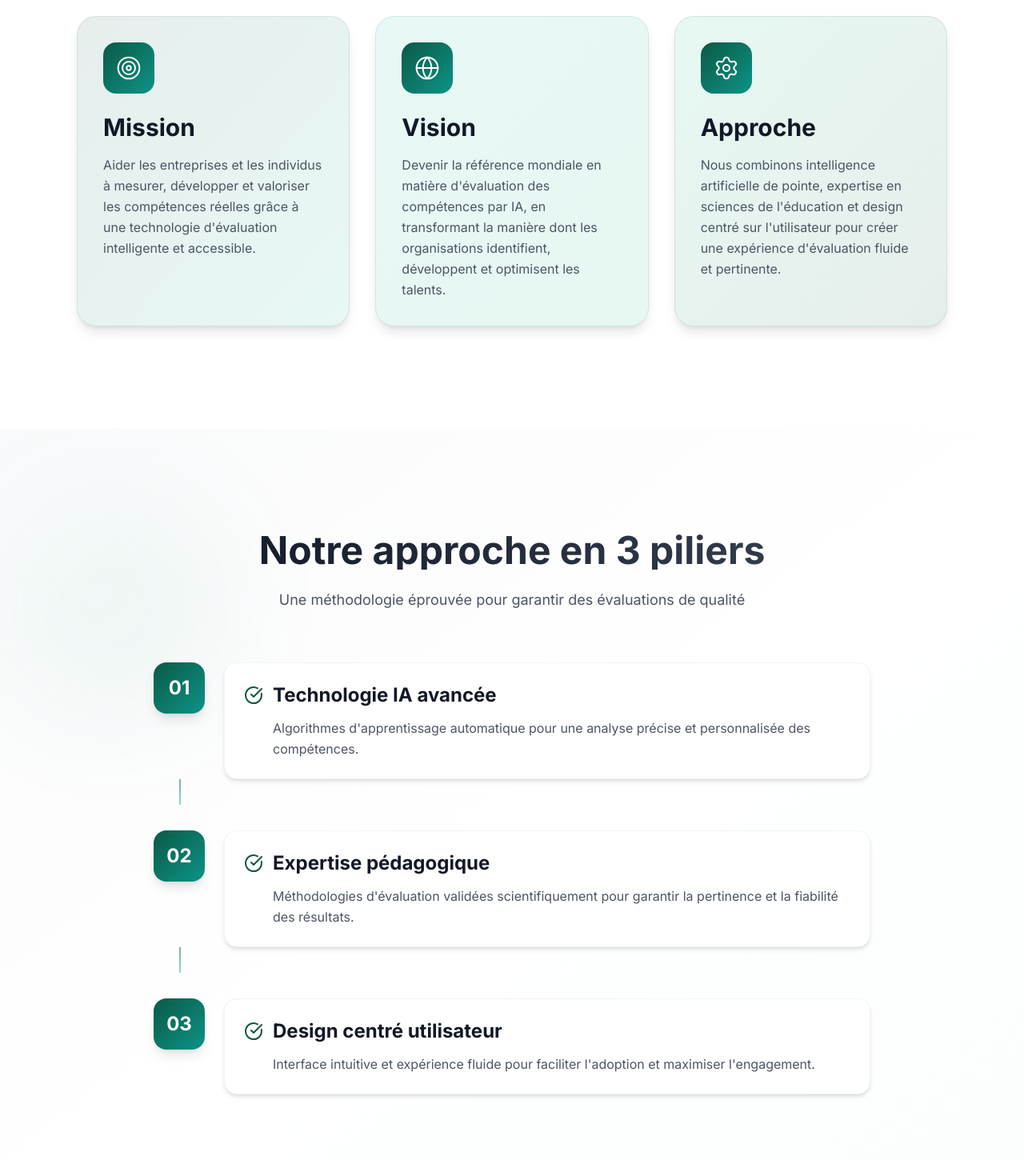
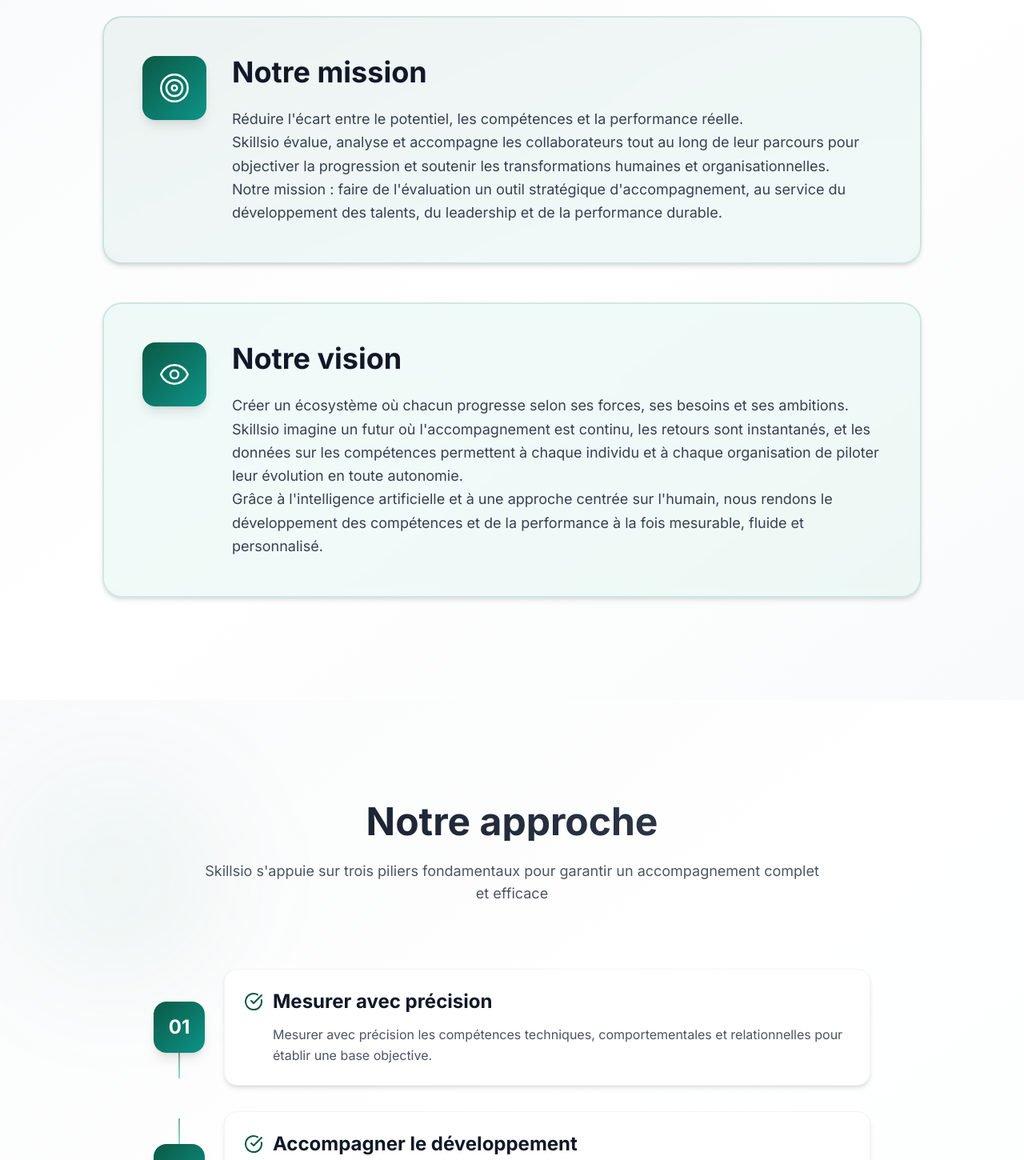
Before and after one commit to IdeaCraftersHQ/skillsio-landing-page, a React (Vite) app: page /a-propos in a window 1280 px wide. Shown: the part 700-2150 px from the top of the page at 80% size. Built offline with nearby package versions, Linux system fonts and the light colour scheme.

Commit message:
ui fixes

```diff
--- a/src/components/FeaturesSection.tsx
+++ b/src/components/FeaturesSection.tsx
@@ -1,8 +1,8 @@
 import { motion } from 'framer-motion'
 import { useInView } from 'framer-motion'
 import { useRef, useContext } from 'react'
-import { Brain, Users, Shield, TrendingUp, CheckCircle } from 'lucide-react'
-import assessmentImage from '../assest/assessment.webp'
+import { FlaskConical, Users, Lock, TrendingUp, CheckCircle, Brain } from 'lucide-react'
+import assessmentImage from '../assest/assessment.png'
 import WaveDivider from './WaveDivider'
 import { WishlistModalContext } from '../App'
 
@@ -13,28 +13,34 @@
 
   const features = [
     {
-      icon: Brain,
-      title: "Évaluation des compétences par IA",
-      description: "Analysez les réponses, identifiez les écarts et recevez des rapports détaillés avec des recommandations personnalisées.",
+      icon: FlaskConical,
+      title: "Évaluation des compétences",
+      description: "Analysez les réponses, identifiez les écarts et recevez des rapports personnalisés avec plans d'action individuels.",
       gradient: "from-primary/10 to-teal-500/10"
     },
     {
       icon: Users,
       title: "Gestion RH simplifiée",
-      description: "Utilisez une bibliothèque de tests prêts à l'emploi, invitez vos équipes facilement et suivez leurs résultats en temps réel.",
+      description: "Accédez à une bibliothèque de tests prêts à l'emploi, invitez vos équipes et suivez leurs performances en temps réel.",
       gradient: "from-emerald-500/10 to-primary/10"
     },
     {
-      icon: Shield,
+      icon: Lock,
       title: "Expérience fluide et sécurisée",
-      description: "Proposez un environnement d'évaluation clair, chronométré et protégé, avec sauvegarde automatique et suivi des progrès.",
+      description: "Offrez un environnement clair, chronométré et protégé, avec sauvegarde automatique et suivi des progrès.",
       gradient: "from-teal-500/10 to-cyan-500/10"
     },
     {
       icon: TrendingUp,
       title: "Suivi post-formation",
-      description: "Comparez les scores avant/après formation pour mesurer l'impact et renforcer le développement des talents.",
+      description: "Mesurez l'impact des formations grâce à la comparaison des scores avant/après et ajustez les parcours selon les résultats.",
       gradient: "from-cyan-500/10 to-primary/10"
+    },
+    {
+      icon: Brain,
+      title: "Follow-up intelligent",
+      description: "Automatisez les relances, feedbacks et micro-évaluations pour un apprentissage continu et un engagement durable.",
+      gradient: "from-primary/10 to-emerald-500/10"
     }
   ]
 
--- a/src/pages/APropos.tsx
+++ b/src/pages/APropos.tsx
@@ -1,7 +1,7 @@
 import { motion } from 'framer-motion'
 import { useInView } from 'framer-motion'
 import { useRef } from 'react'
-import { Target, Globe, Settings, CheckCircle } from 'lucide-react'
+import { Target, Eye, CheckCircle } from 'lucide-react'
 import WaitingListSection from '../components/WaitingListSection'
 
 const APropos = () => {
@@ -17,39 +17,33 @@
   const pillars = [
     {
       icon: Target,
-      title: "Mission",
-      description: "Aider les entreprises et les individus à mesurer, développer et valoriser les compétences réelles grâce à une technologie d'évaluation intelligente et accessible.",
+      title: "Notre mission",
+      description: "Réduire l'écart entre le potentiel, les compétences et la performance réelle.\nSkillsio évalue, analyse et accompagne les collaborateurs tout au long de leur parcours pour objectiver la progression et soutenir les transformations humaines et organisationnelles.\nNotre mission : faire de l'évaluation un outil stratégique d'accompagnement, au service du développement des talents, du leadership et de la performance durable.",
       gradient: "from-primary/10 to-teal-500/10"
     },
     {
-      icon: Globe,
-      title: "Vision",
-      description: "Devenir la référence mondiale en matière d'évaluation des compétences par IA, en transformant la manière dont les organisations identifient, développent et optimisent les talents.",
+      icon: Eye,
+      title: "Notre vision",
+      description: "Créer un écosystème où chacun progresse selon ses forces, ses besoins et ses ambitions. Skillsio imagine un futur où l'accompagnement est continu, les retours sont instantanés, et les données sur les compétences permettent à chaque individu et à chaque organisation de piloter leur évolution en toute autonomie.\nGrâce à l'intelligence artificielle et à une approche centrée sur l'humain, nous rendons le développement des compétences et de la performance à la fois mesurable, fluide et personnalisé.",
       gradient: "from-teal-500/10 to-emerald-500/10"
-    },
-    {
-      icon: Settings,
-      title: "Approche",
-      description: "Nous combinons intelligence artificielle de pointe, expertise en sciences de l'éducation et design centré sur l'utilisateur pour créer une expérience d'évaluation fluide et pertinente.",
-      gradient: "from-emerald-500/10 to-primary/10"
     }
   ]
 
   const approachPillars = [
     {
       number: "01",
-      title: "Technologie IA avancée",
-      description: "Algorithmes d'apprentissage automatique pour une analyse précise et personnalisée des compétences."
+      title: "Mesurer avec précision",
+      description: "Mesurer avec précision les compétences techniques, comportementales et relationnelles pour établir une base objective."
     },
     {
       number: "02",
-      title: "Expertise pédagogique",
-      description: "Méthodologies d'évaluation validées scientifiquement pour garantir la pertinence et la fiabilité des résultats."
+      title: "Accompagner le développement",
+      description: "Accompagner le développement des individus et des équipes grâce à des feedbacks ciblés, des recommandations dynamiques et un suivi continu (Follow-Up intelligent)."
     },
     {
       number: "03",
-      title: "Design centré utilisateur",
-      description: "Interface intuitive et expérience fluide pour faciliter l'adoption et maximiser l'engagement."
+      title: "Évaluer les progrès",
+      description: "Évaluer les progrès dans le temps pour démontrer l'impact réel de l'accompagnement sur la performance, la motivation et la transformation organisationnelle."
     }
   ]
 
@@ -104,31 +98,43 @@
         </div>
       </section>
 
-      {/* Mission, Vision, Approach Cards */}
-      <section className="relative py-20 md:py-32 bg-white overflow-hidden">
+      {/* Mission, Vision Cards */}
+      <section className="relative py-20 md:py-32 bg-gradient-to-br from-gray-50 via-white to-gray-50 overflow-hidden">
         <div className="container mx-auto px-6 md:px-12 lg:px-24 relative z-10">
-          <div className="grid md:grid-cols-3 gap-8" ref={pillarsRef}>
+          <div className="max-w-5xl mx-auto space-y-12" ref={pillarsRef}>
             {pillars.map((pillar, index) => {
               const Icon = pillar.icon
               return (
                 <motion.div
                   key={index}
                   className="group"
-                  initial={{ opacity: 0, y: 50, scale: 0.9 }}
-                  animate={pillarsInView ? { opacity: 1, y: 0, scale: 1 } : {}}
-                  transition={{ delay: index * 0.2, duration: 0.6 }}
-                  whileHover={{ y: -8, transition: { duration: 0.3 } }}
+                  initial={{ opacity: 0, y: 30 }}
+                  animate={pillarsInView ? { opacity: 1, y: 0 } : {}}
+                  transition={{ delay: index * 0.2, duration: 0.7 }}
                 >
-                  <div className={`bg-gradient-to-br ${pillar.gradient} rounded-3xl p-8 shadow-lg hover:shadow-2xl transition-all duration-300 h-full border border-primary/10`}>
-                    <div className="w-16 h-16 bg-gradient-to-br from-primary to-teal-600 rounded-2xl flex items-center justify-center mb-6 group-hover:scale-110 transition-transform duration-300">
-                      <Icon className="w-8 h-8 text-white" strokeWidth={1.5} />
+                  <div className={`relative bg-gradient-to-br ${pillar.gradient} rounded-3xl p-8 md:p-12 border-2 border-primary/10 hover:border-primary/30 transition-all duration-300 overflow-hidden shadow-md hover:shadow-xl`}>
+                    {/* Subtle overlay for depth */}
+                    <div className="absolute inset-0 bg-white/40 backdrop-blur-sm"></div>
+
+                    {/* Content */}
+                    <div className="relative z-10 flex flex-col md:flex-row gap-6 md:gap-8 items-start">
+                      {/* Icon */}
+                      <div className="flex-shrink-0">
+                        <div className="w-20 h-20 bg-gradient-to-br from-primary to-teal-600 rounded-2xl flex items-center justify-center shadow-lg group-hover:scale-110 group-hover:rotate-3 transition-all duration-300">
+                          <Icon className="w-10 h-10 text-white" strokeWidth={1.5} />
                         </div>
-                    <h3 className="text-2xl md:text-3xl font-bold text-gray-900 mb-4 group-hover:text-primary transition-colors duration-300">
+                      </div>
+
+                      {/* Text content */}
+                      <div className="flex-1">
+                        <h3 className="text-3xl md:text-4xl font-bold text-gray-900 mb-6">
                           {pillar.title}
                         </h3>
-                    <p className="text-gray-600 leading-relaxed">
+                        <p className="text-lg text-gray-700 leading-relaxed whitespace-pre-line">
                           {pillar.description}
                         </p>
+                      </div>
+                    </div>
                   </div>
                 </motion.div>
               )
@@ -151,32 +157,42 @@
           >
             <div className="text-center mb-16">
               <h2 className="text-3xl md:text-4xl lg:text-5xl font-bold bg-gradient-to-r from-gray-900 to-gray-700 bg-clip-text text-transparent mb-6">
-                Notre approche en 3 piliers
+                Notre approche
               </h2>
-              <p className="text-lg text-gray-600">
-                Une méthodologie éprouvée pour garantir des évaluations de qualité
+              <p className="text-lg text-gray-600 max-w-3xl mx-auto">
+                Skillsio s'appuie sur trois piliers fondamentaux pour garantir un accompagnement complet et efficace
               </p>
             </div>
 
-            <div className="space-y-8">
+            <div className="space-y-0">
               {approachPillars.map((pillar, index) => (
                 <motion.div
                   key={index}
-                  className="relative"
+                  className="relative flex gap-6 items-center group"
                   initial={{ opacity: 0, x: -50 }}
                   animate={approachInView ? { opacity: 1, x: 0 } : {}}
                   transition={{ delay: index * 0.2, duration: 0.6 }}
                 >
-                  <div className="flex gap-6 items-start group">
+                  {/* Number badge with connector */}
+                  <div className="flex-shrink-0 relative flex flex-col items-center">
+                    {/* Connector line above (except for first item) */}
+                    {index > 0 && (
+                      <div className="absolute bottom-full w-0.5 h-8 bg-gradient-to-b from-primary/50 to-teal-500/50 mb-0"></div>
+                    )}
+
                     {/* Number badge */}
-                    <div className="flex-shrink-0">
-                      <div className="w-16 h-16 bg-gradient-to-br from-primary to-teal-600 rounded-2xl flex items-center justify-center shadow-lg group-hover:scale-110 transition-transform duration-300">
+                    <div className="w-16 h-16 bg-gradient-to-br from-primary to-teal-600 rounded-2xl flex items-center justify-center shadow-lg group-hover:scale-110 transition-transform duration-300 relative z-10">
                       <span className="text-2xl font-bold text-white">{pillar.number}</span>
                     </div>
+
+                    {/* Connector line below (except for last item) */}
+                    {index < approachPillars.length - 1 && (
+                      <div className="absolute top-full w-0.5 h-8 bg-gradient-to-b from-primary/50 to-teal-500/50 mt-0"></div>
+                    )}
                   </div>
 
                   {/* Content */}
-                    <div className="flex-1 bg-white rounded-2xl p-6 shadow-md hover:shadow-xl transition-shadow duration-300 border border-gray-100">
+                  <div className="flex-1 bg-white rounded-2xl p-6 shadow-md hover:shadow-xl transition-shadow duration-300 border border-gray-100 my-4">
                     <div className="flex items-start gap-3 mb-3">
                       <CheckCircle className="w-6 h-6 text-primary flex-shrink-0 mt-1" strokeWidth={2} />
                       <h3 className="text-xl md:text-2xl font-bold text-gray-900 group-hover:text-primary transition-colors duration-300">
@@ -187,12 +203,6 @@
                       {pillar.description}
                     </p>
                   </div>
-                  </div>
-
-                  {/* Connector line */}
-                  {index < approachPillars.length - 1 && (
-                    <div className="ml-8 h-8 w-0.5 bg-gradient-to-b from-primary/50 to-teal-500/50"></div>
-                  )}
                 </motion.div>
               ))}
             </div>
--- a/src/pages/Produit.tsx
+++ b/src/pages/Produit.tsx
@@ -1,7 +1,7 @@
 import { motion } from 'framer-motion'
 import { useInView } from 'framer-motion'
 import { useRef, useContext } from 'react'
-import { Brain, LayoutDashboard, Users, BarChart3, CheckCircle, Sparkles } from 'lucide-react'
+import { FlaskConical, LayoutDashboard, Lock, BarChart3, CheckCircle, Sparkles, Brain } from 'lucide-react'
 import WaitingListSection from '../components/WaitingListSection'
 import { WishlistModalContext } from '../App'
 
@@ -12,43 +12,53 @@
 
   const mainFeatures = [
     {
-      icon: Brain,
-      title: "Évaluation intelligente des compétences",
-      description: "Notre IA analyse en profondeur les réponses des candidats pour identifier les compétences réelles, détecter les écarts de performance et générer des rapports détaillés avec des recommandations personnalisées pour chaque profil.",
+      icon: FlaskConical,
+      title: "Évaluation des compétences",
+      description: "Analysez les réponses, identifiez les écarts et recevez des rapports détaillés avec des recommandations personnalisées. Chaque collaborateur bénéficie d'un retour immédiat et d'un plan d'action individuel.",
       benefits: [
-        "Analyse IA en temps réel",
-        "Rapports détaillés automatiques",
-        "Recommandations personnalisées"
+        "Rapports détaillés avec recommandations",
+        "Retour immédiat pour chaque collaborateur",
+        "Plan d'action individuel personnalisé"
       ]
     },
     {
       icon: LayoutDashboard,
-      title: "Gestion RH centralisée",
-      description: "Accédez à une bibliothèque complète de tests prêts à l'emploi, invitez vos équipes en quelques clics et suivez leurs résultats en temps réel via un tableau de bord intuitif qui centralise toutes vos données RH.",
+      title: "Gestion RH simplifiée",
+      description: "Utilisez une bibliothèque de tests prêts à l'emploi, invitez vos équipes facilement et suivez leurs résultats en temps réel. Skillsio centralise les évaluations et simplifie le suivi global des performances.",
       benefits: [
-        "Bibliothèque de tests complète",
-        "Invitation en un clic",
-        "Suivi en temps réel"
+        "Bibliothèque de tests prêts à l'emploi",
+        "Invitation et suivi en temps réel",
+        "Centralisation des évaluations"
       ]
     },
     {
-      icon: Users,
-      title: "Expérience fluide",
-      description: "Offrez à vos collaborateurs un environnement d'évaluation clair, chronométré et sécurisé. La sauvegarde automatique et le suivi des progrès garantissent une expérience utilisateur optimale à chaque étape du parcours.",
+      icon: Lock,
+      title: "Expérience fluide et sécurisée",
+      description: "Proposez un environnement d'évaluation clair, chronométré et protégé, avec sauvegarde automatique et suivi des progrès. L'interface est pensée pour offrir une expérience fluide, intuitive et sans friction.",
       benefits: [
-        "Interface intuitive",
-        "Sauvegarde automatique",
-        "Environnement sécurisé"
+        "Environnement clair et protégé",
+        "Sauvegarde automatique des progrès",
+        "Interface fluide et intuitive"
       ]
     },
     {
       icon: BarChart3,
-      title: "Mesure de l'impact",
-      description: "Comparez les scores avant et après formation pour mesurer l'impact réel de vos programmes de développement. Identifiez les progrès, renforcez les acquis et optimisez continuellement vos stratégies de formation.",
+      title: "Suivi post-formation",
+      description: "Comparez les scores avant et après formation pour mesurer l'impact réel des dispositifs d'accompagnement (onboarding, formation, coaching, mentorat). Les résultats permettent d'objectiver la performance, de valider l'acquisition de compétences et d'ajuster les parcours de formation.",
       benefits: [
-        "Comparaison avant/après",
-        "Suivi des progrès",
-        "Optimisation continue"
+        "Comparaison avant/après formation",
+        "Mesure d'impact des dispositifs d'accompagnement",
+        "Validation et ajustement des parcours"
+      ]
+    },
+    {
+      icon: Brain,
+      title: "Follow-Up intelligent",
+      description: "Planifiez des relances et des suivis personnalisés après chaque évaluation ou formation. Les collaborateurs reçoivent des feedbacks ciblés, des micro-évaluations et des recommandations continues pour consolider leurs acquis et maintenir la progression dans le temps. Cette fonctionnalité au cœur de la technologie et de l'IA transforme le suivi post-accompagnement en apprentissage continu, garantissant un engagement durable et mesurable.",
+      benefits: [
+        "Relances automatisées personnalisées",
+        "Feedbacks ciblés et micro-évaluations",
+        "Apprentissage continu et engagement durable"
       ]
     }
   ]
```
Also changed, not shown: src/components/SolutionSection.tsx (+8 -22 lines), src/assest/assessment.png (added). Lines whose indentation alone changed are shown as unchanged.
